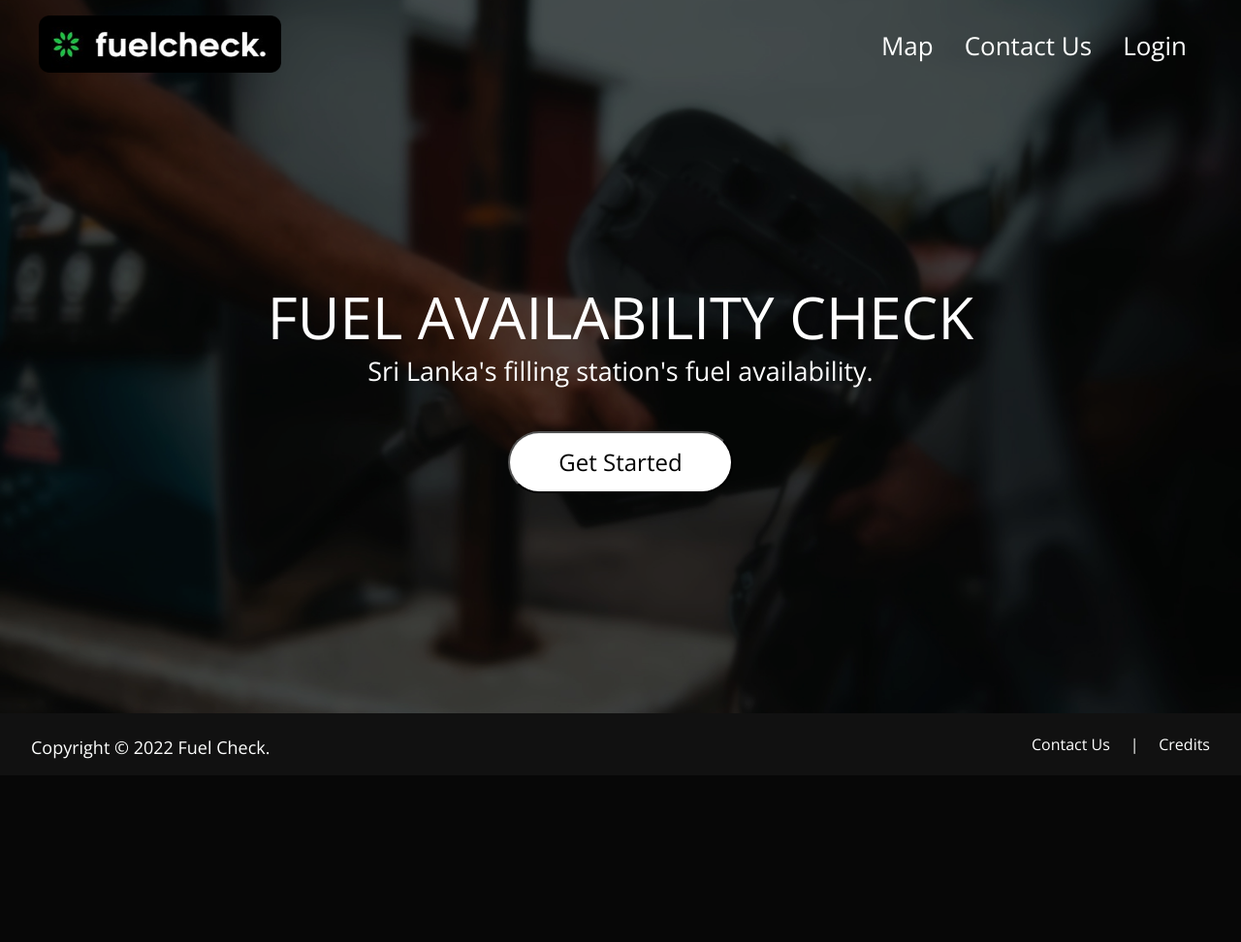
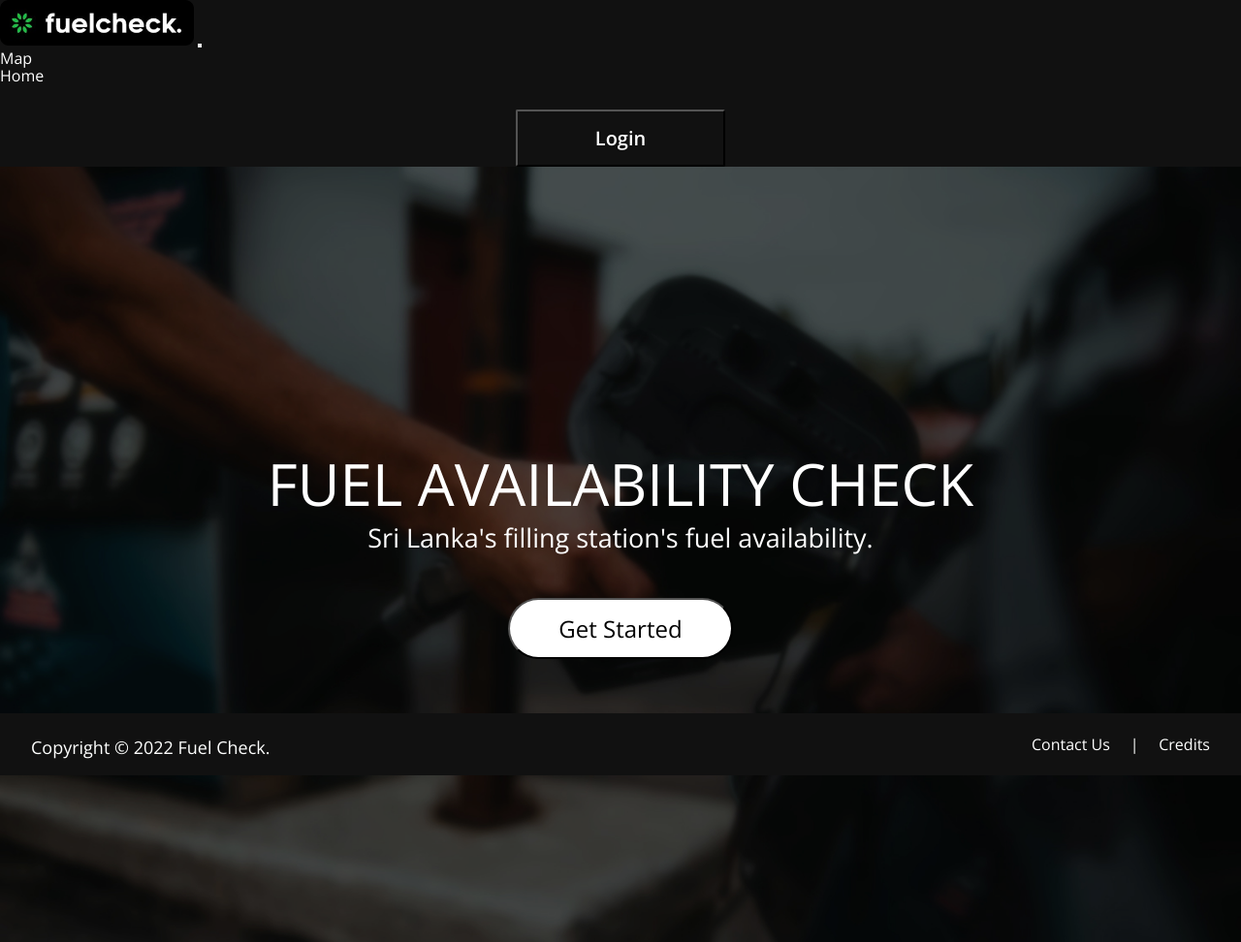
Before and after one commit to hirusha-adi/Fuel-Availability, a Flask app: page / in a window 1280 px wide. Shown: the whole page at 97% size. Before the commit the page ends 783 px from the top, so only its background shows below. Run offline with Flask 2, Linux system fonts and the light colour scheme; parts of the project's set-up code (start-up, migrations or seed data) failed here and were passed over; some libraries are stand-ins or nearby versions.

Commit message:
new navbar

```diff
--- a/templates/index.html
+++ b/templates/index.html
@@ -8,6 +8,7 @@
     <link rel="stylesheet" href="https://cdnjs.cloudflare.com/ajax/libs/normalize/5.0.0/normalize.min.css">
     <link rel='stylesheet' href='https://maxcdn.bootstrapcdn.com/font-awesome/4.7.0/css/font-awesome.min.css'>
     <link rel='stylesheet' href='https://cdnjs.cloudflare.com/ajax/libs/animate.css/3.5.2/animate.min.css'>
+    <link rel="stylesheet" href="{{ url_for('static', filename='css/lib/bootstrap-dark.css') }}" />
     <link rel='stylesheet' href='{{ url_for("static", filename="css/home.css") }}'>
     <link href="https://fonts.googleapis.com/css?family=Open+Sans:400,600,300" rel="stylesheet" type="text/css">
     <link rel='stylesheet' href='{{ url_for("static", filename="css/popup.css") }}'>
@@ -52,11 +53,10 @@
 </head>
 
 <body>
-
+    <!--
     <nav class="main-nav" id="main-nav">
         <div class="content-wrapper-sm">
             <a href="#" class="navbar-brand">
-                <!-- Fuel Availability -->
                 <img src="{{ url_for('static', filename='images/logo-text.png') }}" alt="Logo" width="250px">
             </a>
             <div id="menu-button">
@@ -71,6 +71,39 @@
             </ul>
         </div>
     </nav>
+    -->
+
+    <nav class="navbar navbar-expand-lg navbar-dark bg-dark">
+        <a class="navbar-brand" href="/">
+            <img src="{{ url_for('static', filename='images/logo-text.png') }}" alt="Fuel Availability" width="200px">
+        </a>
+        <button class="navbar-toggler" type="button" data-toggle="collapse" data-target="#navbarSupportedContent"
+            aria-controls="navbarSupportedContent" aria-expanded="false" aria-label="Toggle navigation">
+            <span class="navbar-toggler-icon">
+            </span>
+        </button>
+        <div class="collapse navbar-collapse" id="navbarSupportedContent">
+            <ul class="navbar-nav mr-auto">
+                <li class="nav-item" style="text-align: left;">
+                    <a class="nav-link" href="/map">
+                        Map
+                    </a>
+                </li>
+                <li class="nav-item" style="text-align: left;">
+                    <a class="nav-link" href="/">
+                        Home
+                    </a>
+                </li>
+            </ul>
+            <div class="form-inline my-2 my-lg-0" style="text-align: center;">
+                <button class="btn btn-outline-success my-2 my-sm-0" type="submit" style="text-align: center;">
+                    <a href="/login" style="color: #fff;text-decoration: none;">
+                        Login
+                    </a>
+                </button>
+            </div>
+        </div>
+    </nav>
 
     <header>
         <img class="img-absolute" src="{{ url_for('static', filename='images/background3.jpg') }}" alt="City 1">
@@ -83,7 +116,7 @@
             </h2>
             <button type="button" class="btn btn-success"
                 onclick="window.location.href = window.location.origin + '/map'"
-                style="background-color: #fff; border-radius: 100px; font-weight:normal; font-size: 24px; text-align: center; padding-left: 50px; padding-right: 50px">
+                style="background-color: #fff; color: #000;border-radius: 100px; font-weight:normal; font-size: 24px; text-align: center; padding-left: 50px; padding-right: 50px">
                 Get Started
             </button>
         </div>
@@ -163,6 +196,7 @@
 
     <script src='https://cdnjs.cloudflare.com/ajax/libs/jquery/3.2.1/jquery.min.js'></script>
     <script src='{{ url_for("static", filename="js/popup2.3.js") }}'></script>
+    <script src="https://cdn.jsdelivr.net/npm/bootstrap@4.6.2/dist/js/bootstrap.bundle.min.js"></script>
     <script>
         $('#menu-button').click(function () {
             $(this).toggleClass('change');
```
